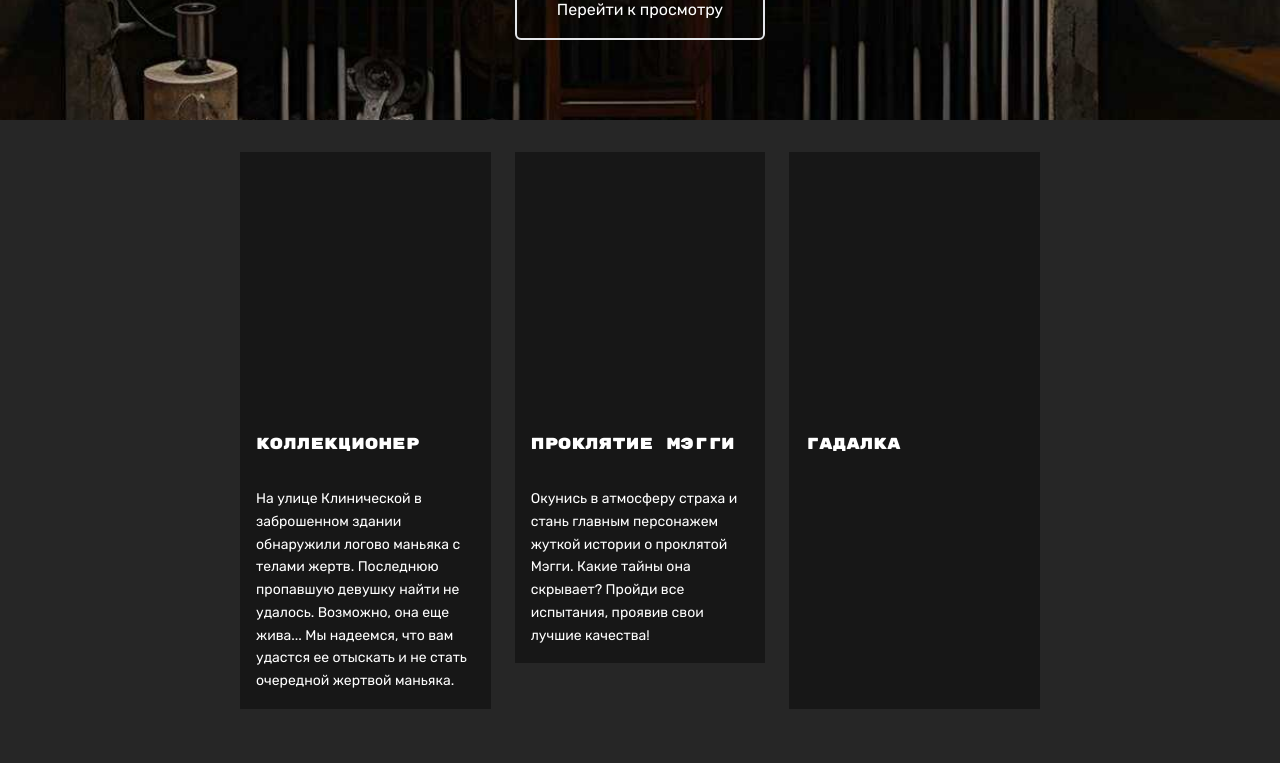
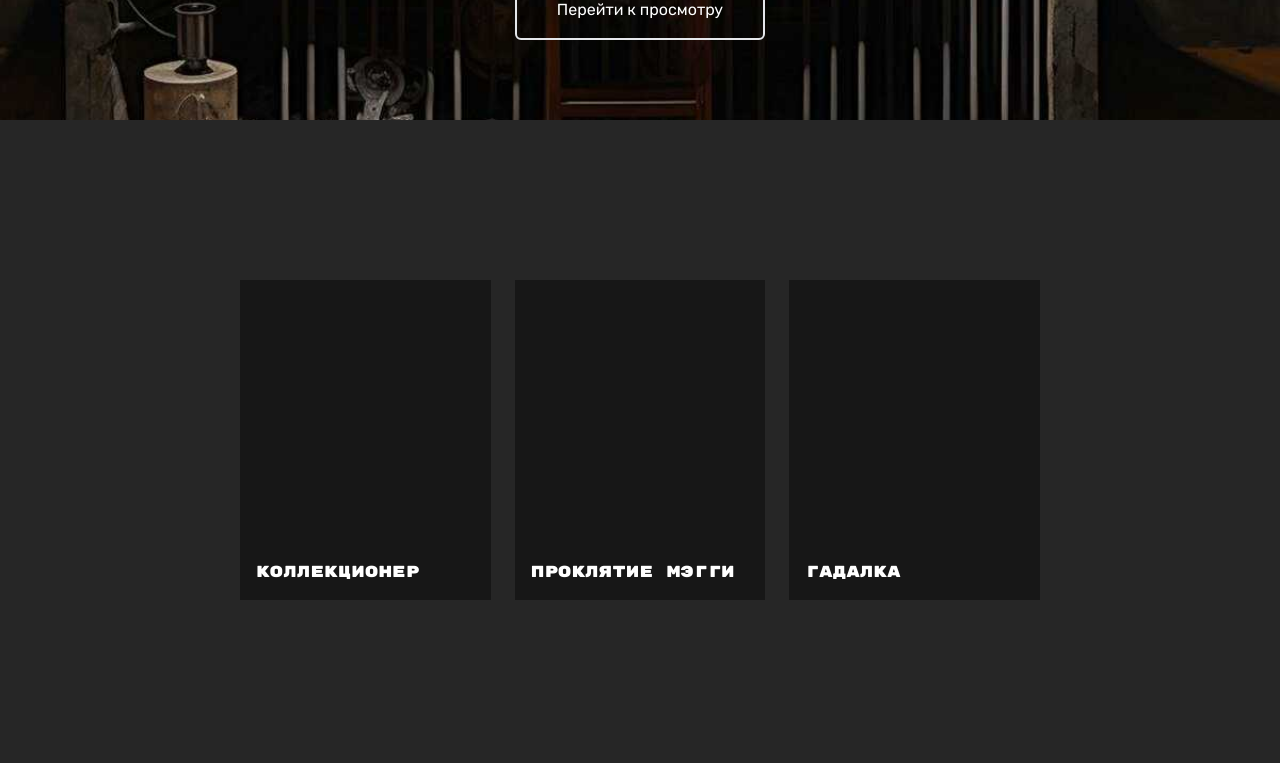
Before and after one commit to helgasurojakova/horror-quest, a Next.js app: page / in a window 1280 px wide. Shown: the part 680-1443 px from the top of the page. Built offline with nearby package versions, Linux system fonts and the light colour scheme.

Commit message:
fix(styles): quests section

```diff
--- a/src/app/page.tsx
+++ b/src/app/page.tsx
@@ -25,7 +25,7 @@ export default function Home() {
       </section>
       <section
         id="quests"
-        className="flex flex-col xl:flex-row lg:flex-row md:flex-col xs:flex-col px-4 w-full gap-6 py-8 xl:px-60 lg:px-40 md:px-20 sm:px-4"
+        className="flex flex-col xl:flex-row lg:flex-row md:flex-col xs:flex-col gap-6 w-full px-4 py-8 xl:px-60 lg:px-40 md:px-20 sm:px-4 xl:py-40 lg:py-40 md:py-8 sm:py-8"
       >
         {quests.map((i, index) => {
           return i?.status === 'active' ? (
@@ -44,7 +44,7 @@ export default function Home() {
                     {i.title}
                   </h1>
                 </div>
-                <p className="p-4 leading-relaxed text-sm overflow-hidden">
+                <p className="p-4 leading-relaxed text-sm overflow-hidden xl:h-0 lg:h-0 xl:p-0 lg:p-0">
                   {i.description}
                 </p>
               </div>
@@ -58,9 +58,6 @@ export default function Home() {
                   {i.title}
                 </h1>
               </div>
-              <p className="p-4 leading-relaxed text-sm overflow-hidden">
-                {i.description}
-              </p>
             </div>
           )
         })}
```
